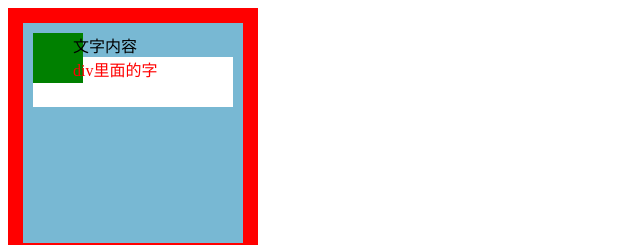
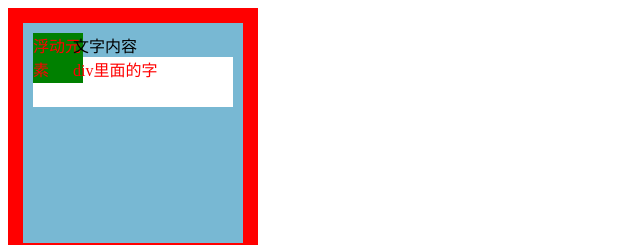
Before and after one commit to Mianxiong/html-css, a plain HTML site: page css-position/一个div的分层.html in a window 1280 px wide. Shown: the top 245 px of the page, 0-640 px from the left. Drawn offline with Linux system fonts and the light colour scheme.

Commit message:
div的分层和position

```diff
--- a/css-position/一个div的分层.html
+++ b/css-position/一个div的分层.html
@@ -32,7 +32,7 @@
 <body>
     <div class="demo">
         文字内容
-        <div class="float"></div>
+        <div class="float">浮动元素</div>
         <div class="childDiv">div里面的字</div>
     </div>
 </body>
```
Also changed, not shown: css-position/position.html (+1 -0 lines).
